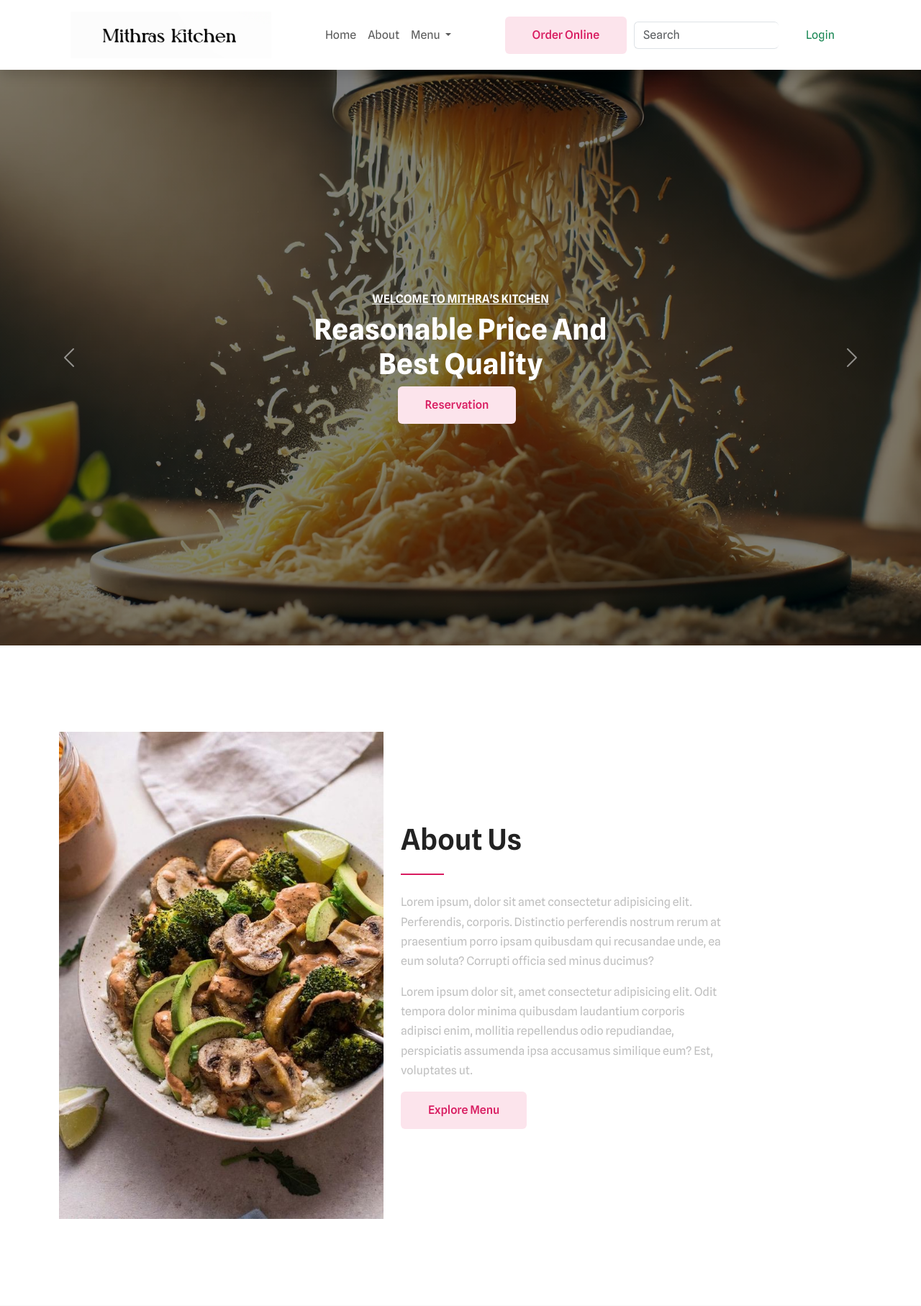
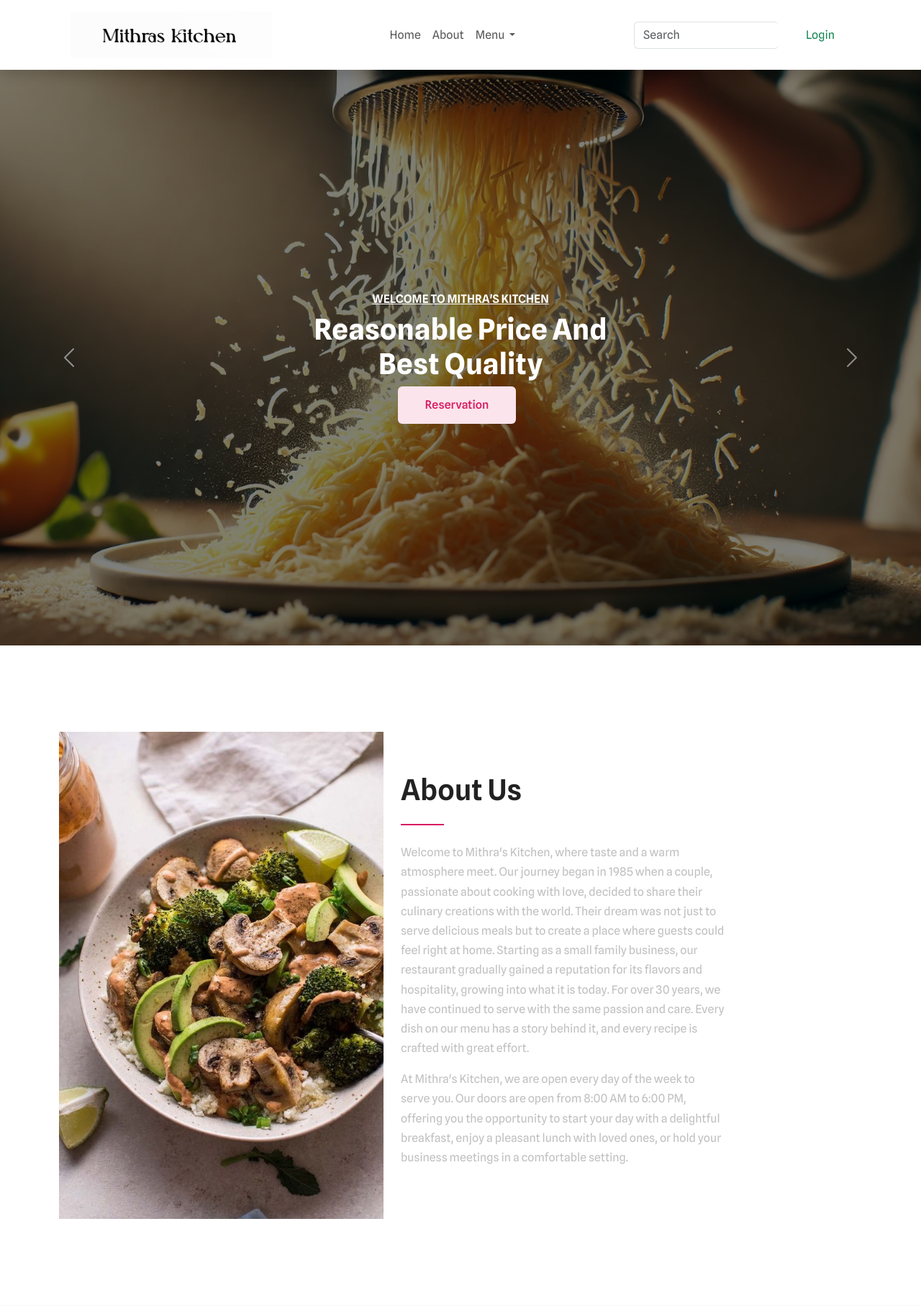
Before and after one commit to swecery/Mithra-s-Kitchen, a Django app: page / in a window 1280 px wide. Shown: the top 1815 px of the page at 72% size. Run offline with Django 5.2, Linux system fonts and the light colour scheme; some libraries are stand-ins or nearby versions.

Commit message:
text added

```diff
--- a/templates/footer.html
+++ b/templates/footer.html
@@ -4,14 +4,12 @@
         <div class="col-md-3 col-lg-3 col-xl-3 mx-auto mt-3">
           <h5 class="text-uppercase text-white mb-4 font-weight-bold border-bottom pb-2">Mithra's Kitchen</h5>
           <p>
-            Lorem ipsum dolor sit amet consectetur adipisicing elit. Excepturi dicta nihil, culpa sapiente inventore aliquam temporibus dolores est ipsum de.
+            We look forward to serving you with amazing, high-quality, and delicious meals.
           </p>
         </div>
         <div class="col-md-3 col-lg-2 col-xl-2 mx-auto mt-3">
           <h5 class="text-uppercase text-white mb-4 font-weight-bold border-bottom pb-2">Useful links</h5>
           <p><a href="#" class="text-white" style="text-decoration: none;">Your Account</a></p>
-          <p><a href="#" class="text-white" style="text-decoration: none;">Shipping Rates</a></p>
-          <p><a href="#" class="text-white" style="text-decoration: none;">Help</a></p>
         </div>
         <div class="col-md-4 col-lg-3 col-xl-3 mx-auto mt-3">
           <h5 class="text-uppercase text-white mb-4 font-weight-bold border-bottom pb-2">Contact</h5>
@@ -30,31 +28,7 @@
             </a>
           </p>
         </div>
-        <div class="col-md-5 col-lg-4">
-          <div class="text-center text-md-right">
-            <ul class="list-unstyled list-inline">
-              <li class="list-inline-item">
-                <a href="#" class="btn-floating btn-sm text-white" style="font-size: 23px;">
-                  <i class="fab fa-facebook"></i>
-                </a>
-              </li>
-              <li class="list-inline-item">
-                <a href="#" class="btn-floating btn-sm text-white" style="font-size: 23px;">
-                  <i class="fab fa-twitter"></i>
-                </a>
-              </li>
-              <li class="list-inline-item">
-                <a href="#" class="btn-floating btn-sm text-white" style="font-size: 23px;">
-                  <i class="fab fa-google-plus"></i>
-                </a>
-              </li>
-              <li class="list-inline-item">
-                <a href="#" class="btn-floating btn-sm text-white" style="font-size: 23px;">
-                  <i class="fab fa-linkedin"></i>
-                </a>
-              </li>
-            </ul>
-          </div>
+
         </div>
       </div>
     </div>
--- a/templates/index.html
+++ b/templates/index.html
@@ -94,18 +94,12 @@
             <h1>About Us</h1>
             <div class="divider my-4"></div>
             <p>
-              Lorem ipsum, dolor sit amet consectetur adipisicing elit.
-              Perferendis, corporis. Distinctio perferendis nostrum rerum at
-              praesentium porro ipsam quibusdam qui recusandae unde, ea eum
-              soluta? Corrupti officia sed minus ducimus?
+              Welcome to Mithra's Kitchen, where taste and a warm atmosphere meet. Our journey began in 1985 when a couple, passionate about cooking with love, decided to share their culinary creations with the world. Their dream was not just to serve delicious meals but to create a place where guests could feel right at home.
+              Starting as a small family business, our restaurant gradually gained a reputation for its flavors and hospitality, growing into what it is today. For over 30 years, we have continued to serve with the same passion and care. Every dish on our menu has a story behind it, and every recipe is crafted with great effort.
             </p>
             <p>
-              Lorem ipsum dolor sit, amet consectetur adipisicing elit. Odit
-              tempora dolor minima quibusdam laudantium corporis adipisci enim,
-              mollitia repellendus odio repudiandae, perspiciatis assumenda ipsa
-              accusamus similique eum? Est, voluptates ut.
+              At Mithra's Kitchen, we are open every day of the week to serve you. Our doors are open from 8:00 AM to 6:00 PM, offering you the opportunity to start your day with a delightful breakfast, enjoy a pleasant lunch with loved ones, or hold your business meetings in a comfortable setting.
             </p>
-            <a href="#" class="btn btn-brand">Explore Menu</a>
           </div>
         </div>
       </div>
@@ -118,10 +112,7 @@
           <div class="col-12 intro-text">
             <h1>Our Customers' Favourites</h1>
             <p>
-              Lorem ipsum dolor sit amet consectetur adipisicing elit. Veniam
-              maiores dignissimos sit eligendi excepturi, magni dolorem
-              recusandae quis cumque ducimus inventore unde quidem, itaque
-              temporibus illo a fuga odit corrupti?
+              We carefully select our ingredients, ensuring they are fresh and natural. Our chefs blend traditional recipes with modern touches to create unique flavors that delight your palate. Customer satisfaction is always our priority; our friendly and sincere service aims to make our guests feel at home.
             </p>
           </div>
         </div>
@@ -300,16 +291,18 @@
                         <i class="ri-star-half-fill"></i>
                       </span>
                     </div>
-                    <h5 class="mt-1 mb-2"><a href="#">Breakfast</a></h5>
-                    <p class="small">Lorem ipsum icing elit. Natus consequatur nostrum id reiciendis. Architecto consectetur dolor impedit! Inventore voluptas corporis ducimus rerum accusamus eum al</p>
+                    <h5 class="mt-1 mb-2"><a href="#">Chicken Shish</a></h5>
+                    <p class="small">Enjoy our delicious Chicken Shish, tender marinated chicken skewers grilled to perfection. Served with a fresh, crisp salad, this dish offers a perfect balance of savory and refreshing flavors.
+
+                    </p>
 
                   </div>
                 </div>
               </div>
-              <div class="col-lg-3 col-sm-6">
-                <div class="menu-item bg-white shadow-on-hover">
-                  <img src="{% static 'images/vegan2.jpg' %}" alt="" class="enlarge-image">
-                  <div class="menu-item-content p-4">
+              <div class="col-lg-3 col-sm-6 mb-4">
+  <div class="menu-item bg-white shadow-on-hover d-flex flex-column h-100">
+    <img src="{% static 'images/vegan2.jpg' %}" alt="" class="enlarge-image img-fluid">
+    <div class="menu-item-content p-4 d-flex flex-column flex-grow-1">
       <div>
         <span>Rated(5.4)</span>
         <span class="stars">
@@ -320,18 +313,16 @@
           <i class="ri-star-half-fill"></i>
         </span>
       </div>
-                    <h5 class="mt-1 mb-2"><a href="#">Breakfast</a></h5>
-                    <p class="small">Lorem ipsum icing elit. Natus consequatur nostrum id reiciendis. Architecto consectetur dolor impedit! Inventore voluptas corporis ducimus rerum accusamus eum al</p>
-
+      <h5 class="mt-1 mb-2"><a href="#">Green Harmony Delight</a></h5>
+      <p class="small flex-grow-1">Savor the delicious combination of sautéed mushrooms, creamy avocado slices, and grilled broccoli in our Green Harmony Delight.</p>
+    </div>
   </div>
 </div>
 
-              </div>
-
-              <div class="col-lg-3 col-sm-6">
-                <div class="menu-item bg-white shadow-on-hover">
-                  <img src="{% static 'images/lunch1.jpg' %}" alt="" class="enlarge-image">
-                  <div class="menu-item-content p-4">
+<div class="col-lg-3 col-sm-6 mb-4">
+  <div class="menu-item bg-white shadow-on-hover d-flex flex-column h-100">
+    <img src="{% static 'images/lunch1.jpg' %}" alt="" class="enlarge-image img-fluid">
+    <div class="menu-item-content p-4 d-flex flex-column flex-grow-1">
       <div>
         <span>Rated(5.4)</span>
         <span class="stars">
@@ -342,13 +333,12 @@
           <i class="ri-star-half-fill"></i>
         </span>
       </div>
-                    <h5 class="mt-1 mb-2"><a href="#">Breakfast</a></h5>
-                    <p class="small">Lorem ipsum icing elit. Natus consequatur nostrum id reiciendis. Architecto consectetur dolor impedit! Inventore voluptas corporis ducimus rerum accusamus eum al</p>
-
+      <h5 class="mt-1 mb-2"><a href="#">Bolognese Pasta</a></h5>
+      <p class="small flex-grow-1">Enjoy our classic Bolognese Pasta with tender noodles and a rich meat sauce made from ground beef, tomatoes, and herbs. A hearty and flavorful dish perfect for a comforting meal.</p>
+    </div>
   </div>
 </div>
 
-              </div>
 
               <div class="col-lg-3 col-sm-6">
                 <div class="menu-item bg-white shadow-on-hover">
@@ -364,8 +354,8 @@
                         <i class="ri-star-half-fill"></i>
                       </span>
                     </div>
-                    <h5 class="mt-1 mb-2"><a href="#">Breakfast</a></h5>
-                    <p class="small">Lorem ipsum icing elit. Natus consequatur nostrum id reiciendis. Architecto consectetur dolor impedit! Inventore voluptas corporis ducimus rerum accusamus eum al</p>
+                    <h5 class="mt-1 mb-2"><a href="#">Crispy Cauliflower Bites</a></h5>
+                    <p class="small">Delight in our Crispy Cauliflower Bites, perfectly seasoned and fried to golden perfection. These tender yet crunchy bites are a flavorful and healthy alternative.</p>
 
                   </div>
                 </div>
@@ -397,8 +387,8 @@
                       <i class="ri-star-half-fill"></i>
                     </span>
                   </div>
-                  <h5 class="mt-1 mb-2"><a href="#">Breakfast</a></h5>
-                  <p class="small">Lorem ipsum icing elit. Natus consequatur nostrum id reiciendis. Architecto consectetur dolor impedit! Inventore voluptas corporis ducimus rerum accusamus eum al</p>
+                  <h5 class="mt-1 mb-2"><a href="#">Asian-Style Beef Stir-Fry</a></h5>
+                  <p class="small">Enjoy our Asian-Style Beef Stir-Fry, featuring tender beef sautéed with fresh vegetables in a savory soy sauce. Served with fluffy rice.</p>
 
                 </div>
               </div>
@@ -417,8 +407,8 @@
                       <i class="ri-star-half-fill"></i>
                     </span>
                   </div>
-                  <h5 class="mt-1 mb-2"><a href="#">Breakfast</a></h5>
-                  <p class="small">Lorem ipsum icing elit. Natus consequatur nostrum id reiciendis. Architecto consectetur dolor impedit! Inventore voluptas corporis ducimus rerum accusamus eum al</p>
+                  <h5 class="mt-1 mb-2"><a href="#">Beef Stir-Fry</a></h5>
+                  <p class="small">Savor our Beef Stir-Fry, featuring tender beef slices sautéed with fresh vegetables and served over flavorful vegetable noodles. This dish offers a delightful mix of savory and vibrant flavors.</p>
 
                 </div>
               </div>
@@ -439,8 +429,8 @@
                       <i class="ri-star-half-fill"></i>
                     </span>
                   </div>
-                  <h5 class="mt-1 mb-2"><a href="#">Breakfast</a></h5>
-                  <p class="small">Lorem ipsum icing elit. Natus consequatur nostrum id reiciendis. Architecto consectetur dolor impedit! Inventore voluptas corporis ducimus rerum accusamus eum al</p>
+                  <h5 class="mt-1 mb-2"><a href="#">Italian Bolognese Pasta</a></h5>
+                  <p class="small">Indulge in our Italian Bolognese Pasta, featuring tender noodles topped with a rich and hearty meat sauce made from ground beef.</p>
 
                 </div>
               </div>
@@ -461,8 +451,8 @@
                       <i class="ri-star-half-fill"></i>
                     </span>
                   </div>
-                  <h5 class="mt-1 mb-2"><a href="#">Breakfast</a></h5>
-                  <p class="small">Lorem ipsum icing elit. Natus consequatur nostrum id reiciendis. Architecto consectetur dolor impedit! Inventore voluptas corporis ducimus rerum accusamus eum al</p>
+                  <h5 class="mt-1 mb-2"><a href="#">Beef Meatball Noodle Delight</a></h5>
+                  <p class="small">Savor our Beef Meatball Noodle Delight, featuring tender and flavorful giant beef meatballs served over a bed of stir-fried vegetable noodles.</p>
 
                 </div>
               </div>
@@ -492,10 +482,7 @@
           <div class="col-12 intro-text">
             <h1 class="text-white">Why To Choose Us?</h1>
             <p class="text-white">
-              Lorem ipsum dolor sit amet consectetur adipisicing elit. Veniam
-              maiores dignissimos sit eligendi excepturi, magni dolorem
-              recusandae quis cumque ducimus inventore unde quidem, itaque
-              temporibus illo a fuga odit corrupti?
+              Choose our restaurant for its delicious cuisine made from fresh ingredients, inviting atmosphere that feels like home, and excellent service from our friendly staff. Enjoy a memorable dining experience with top-quality dishes and a focus on customer satisfaction. Join us and discover why our guests keep coming back!
             </p>
           </div>
         </div>
@@ -507,7 +494,7 @@
                 <i class="ri-wifi-fill"></i>
               </div>
               <h4 class="text-white mt-4 mb-2 ">Free Wifi</h4>
-              <p class="text-white">Lorem ipsum dolor sit amet consectetur adipisicing elit. Excepturi dicta nihil, culpa sapiente inventore aliquam temporibus dolores est ipsum de</p>
+              <p class="text-white">At our restaurant, we offer free Wi-Fi for our customers. Enjoy your meal while staying connected!</p>
             </div>
           </div>
 
@@ -516,8 +503,8 @@
               <div class="feature-icon">
                 <i class="ri-map-pin-time-fill"></i>
               </div>
-              <h4 class="text-white mt-4 mb-2 ">Fast Delivery</h4>
-              <p class="text-white">Lorem ipsum dolor sit amet consectetur adipisicing elit. Excepturi dicta nihil, culpa sapiente inventore aliquam temporibus dolores est ipsum de</p>
+              <h4 class="text-white mt-4 mb-2 ">Fast Service</h4>
+              <p class="text-white">Our dishes are quickly prepared without sacrificing flavor, ensuring a short wait for a delicious meal.</p>
             </div>
           </div>
 
@@ -527,7 +514,7 @@
                 <i class="ri-map-pin-user-fill"></i>
               </div>
               <h4 class="text-white mt-4 mb-2 ">Close To Everyone</h4>
-              <p class="text-white">Lorem ipsum dolor sit amet consectetur adipisicing elit. Excepturi dicta nihil, culpa sapiente inventore aliquam temporibus dolores est ipsum de</p>
+              <p class="text-white">Located near the city center, our restaurant is easily accessible to everyone. You are welcome!</p>
             </div>
           </div>
 
@@ -537,7 +524,7 @@
                 <i class="ri-service-fill"></i>
               </div>
               <h4 class="text-white mt-4 mb-2 ">Liked By Most</h4>
-              <p class="text-white">Lorem ipsum dolor sit amet consectetur adipisicing elit. Excepturi dicta nihil, culpa sapiente inventore aliquam temporibus dolores est ipsum de</p>
+              <p class="text-white">Our restaurant, with its delicious dishes and exceptional service, is loved by everyone.</p>
             </div>
           </div>
 
--- a/templates/navbar.html
+++ b/templates/navbar.html
@@ -33,7 +33,6 @@
             </ul>
           </li>
         </ul>
-        <a href="#" class="btn btn-brand">Order Online</a>
         <form class="d-flex" role="search">
           <div class="input-group">
             <input class="form-control border-end-0" type="search" placeholder="Search" aria-label="Search" />
```
Lines whose indentation alone changed are shown as unchanged.
